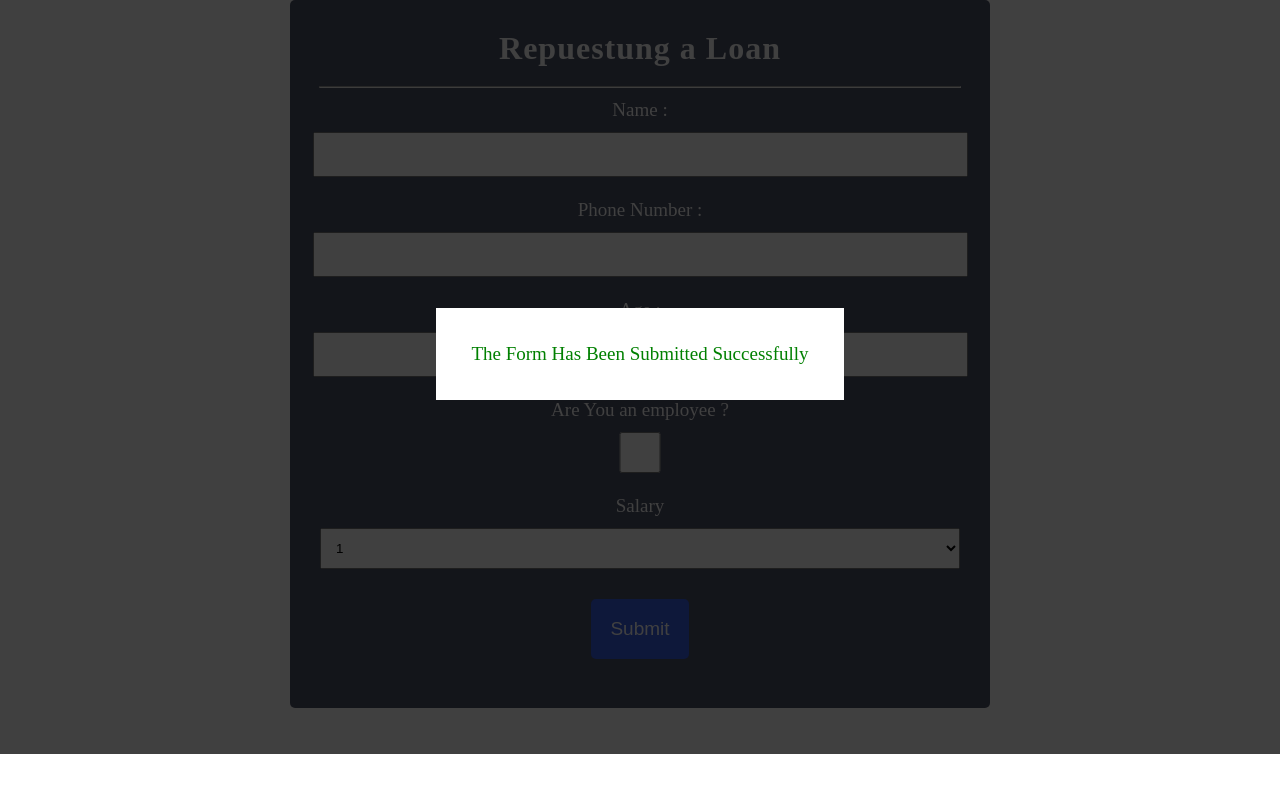
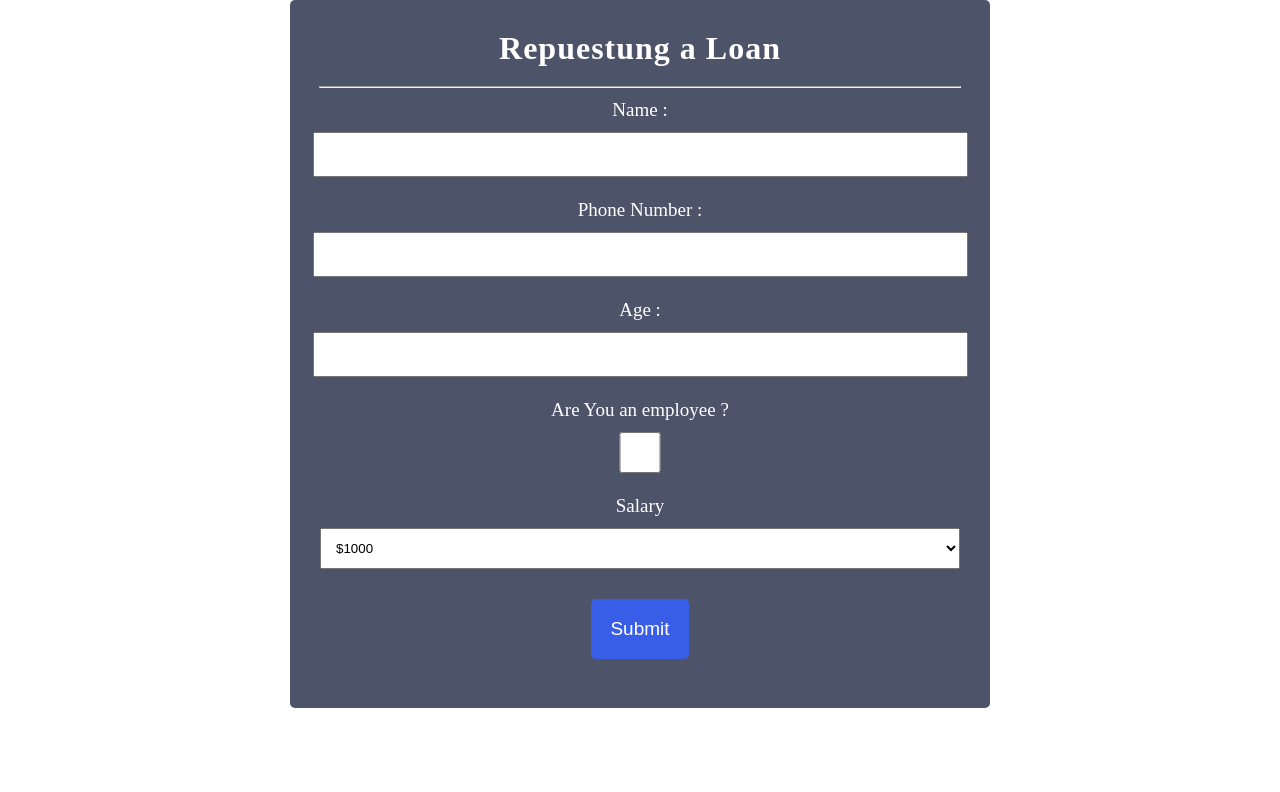
Before and after one commit to Sondos-Amr/Stateful-Loan-Form, a React (Create React App) app: page / in a window 1280 px wide. Shown: the top 792 px of the page. Built offline with nearby package versions, Linux system fonts and the light colour scheme.

Commit message:
Refactored form state management by creating a reusable function to handle input changes. This eliminates redundancy, improves code maintainability, and makes it easier to manage form data dynamically.

```diff
--- a/src/App.js
+++ b/src/App.js
@@ -1,5 +1,6 @@
+import { useState } from "react";
 import "./App.css";
-import Popup from "./Popup";
+// import Popup from "./Popup";
 function App() {
   return (
     <div className="App flex">
@@ -7,31 +8,74 @@ function App() {
         <h1> Repuestung a Loan </h1>
         <hr />
         <LenoForm />
-        <Popup />
+        {/* <Popup /> */}
       </div>
     </div>
   );
 }
 
 function LenoForm() {
+  const [formInput, setFormInput] = useState({
+    name: "",
+    tel: "",
+    age: "",
+    isEmployee: false,
+    salary: "",
+  });
+  function handleInputChange(e) {
+    const { name, checked, type, value } = e.target;
+    setFormInput((prev) => ({
+      ...prev,
+      [name]: type === "checked" ? checked : value,
+    }));
+  }
+  const [isDisabled, setDisable] = useState(true);
   return (
     <div className="container-form flex">
       <form className="form flex">
         <label>Name : </label>
-        <input type="text" />
+        <input
+          name="name"
+          type="text"
+          value={formInput.name}
+          onChange={handleInputChange}
+        />
         <label>Phone Number : </label>
-        <input type="tel" />
+        <input
+          name="tel"
+          type="tel"
+          value={formInput.tel}
+          onChange={handleInputChange}
+        />
         <label>Age :</label>
-        <input type="text" />
+        <input
+          name="age"
+          type="text"
+          value={formInput.age}
+          onChange={handleInputChange}
+        />
         <label>Are You an employee ?</label>
-        <input type="checkBox" />
+        <input
+          name="isEmployee"
+          type="checkbox"
+          checked={formInput.isEmployee}
+          onChange={(e) =>
+            setFormInput({ ...formInput, isEmployee: e.target.checked })
+          }
+        />
         <label>Salary</label>
-        <select>
-          <option>1</option>
-          <option>2</option>
-          <option>3</option>
+        <select
+          name="salary"
+          value={formInput.salary}
+          onChange={handleInputChange}
+        >
+          <option>$1000</option>
+          <option>$2000</option>
+          <option>$3000</option>
         </select>
-        <button className="form-btn">Submit</button>
+        <button className="form-btn" disabled={(e) => setDisable(!isDisabled)}>
+          Submit
+        </button>
       </form>
     </div>
   );
```
